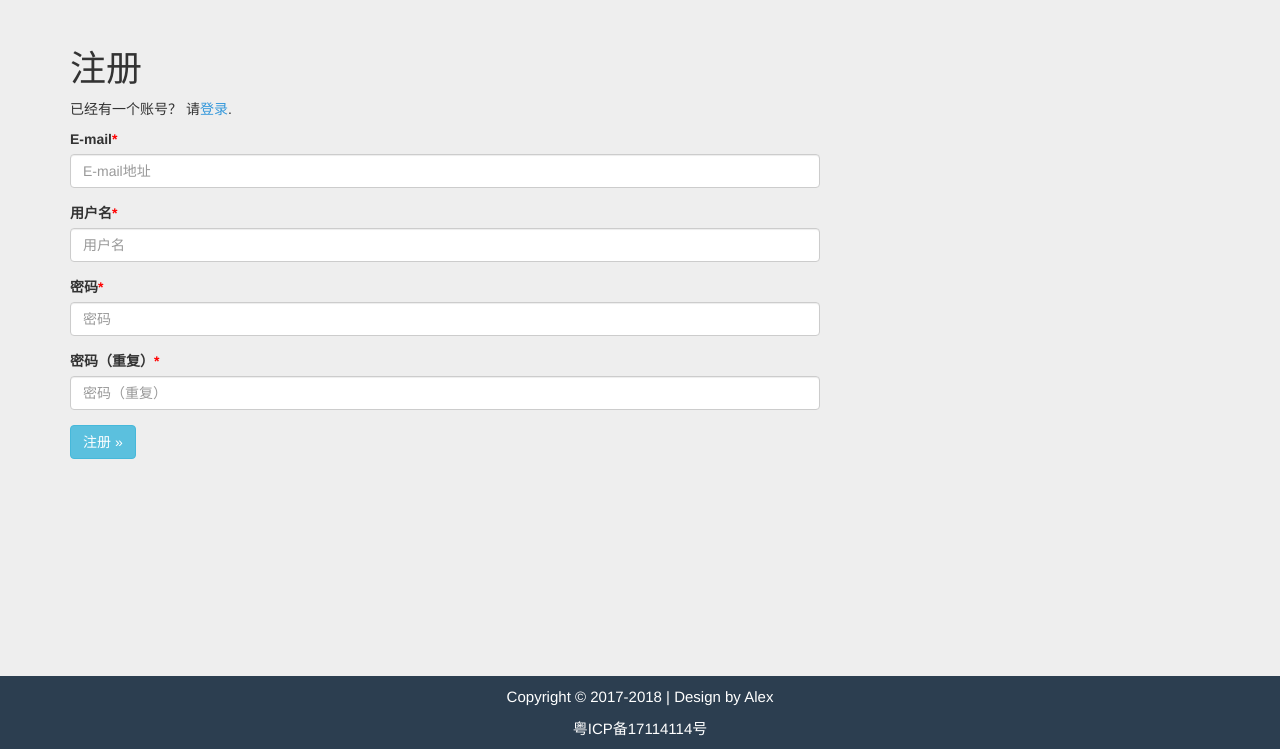
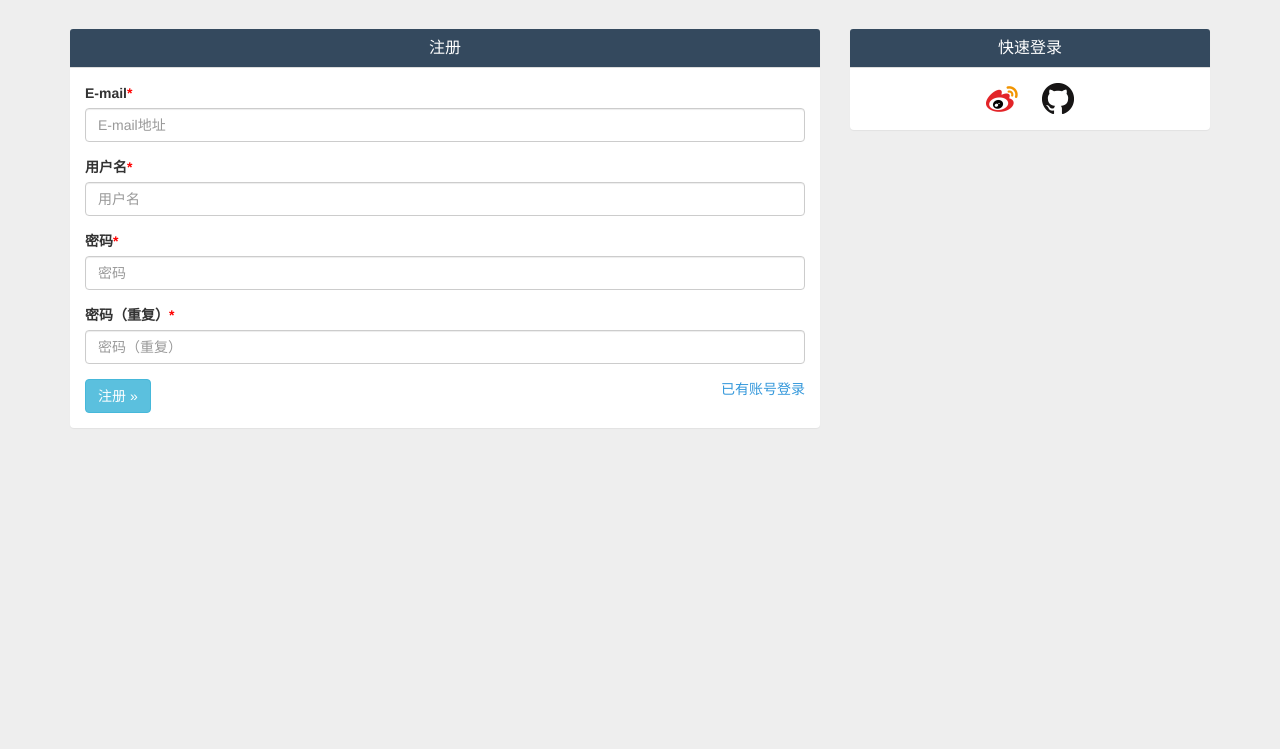
Before and after one commit to maybachv5/django_blog, a Django app: page /accounts/signup/ in a window 1280 px wide. Shown: the part 51-800 px from the top of the page. Run offline with Django 3.2, Linux system fonts and the light colour scheme; some libraries are stand-ins or nearby versions.

Commit message:
更新用户登录界面

```diff
--- a/blog/static/blog/mystyle/css/account-css.css
+++ b/blog/static/blog/mystyle/css/account-css.css
@@ -1,3 +1,4 @@
+/*通用设置+++++++++++++++++++++++++++++++++++++++++++++++++*/
 span.asteriskField {
     color: red;
 }
@@ -7,3 +8,8 @@ a {
 a:hover {
     color: #2ecc71;
 }
+
+/*signup+++++++++++++++++++++++++++++++++++++++++++++++++*/
+.social-login a{
+    padding:0 10px;
+}
--- a/blog/static/blog/mystyle/css/base-css.css
+++ b/blog/static/blog/mystyle/css/base-css.css
@@ -11,6 +11,13 @@ a {
 a:hover {
     color:#1abc9c;
     text-decoration:none;
+}
+.panel {
+    border:none;
+}
+.panel > .panel-heading {
+    color: #fff;
+    background-color: #34495e;
 }
 /*导航栏++++++++++++++++++++++++++++++++++++++++++++++++++*/
 .navbar-fixed-top {
--- a/django_blog/settings.py
+++ b/django_blog/settings.py
@@ -14,6 +14,7 @@ import os
 
 # 替换数据库连接库
 import pymysql
+
 pymysql.install_as_MySQLdb()
 
 # Build paths inside the project like this: os.path.join(BASE_DIR, ...)
@@ -28,7 +29,7 @@ SECRET_KEY = '2020wu)kcm-0(_7z^+!e$i8!d^qo&@^u72ht#m+%p_v#5g^)5a'
 # SECURITY WARNING: don't run with debug turned on in production!
 DEBUG = True
 
-ALLOWED_HOSTS = ['127.0.0.1','.stopfollow.com']
+ALLOWED_HOSTS = ['127.0.0.1', 'localhost', '.stopfollow.com']
 
 # Application definition
 
@@ -82,7 +83,7 @@ LOGIN_REDIRECT_URL = "/"
 EMAIL_HOST = 'smtp.163.com'
 EMAIL_HOST_USER = 'stopfollow@163.com'
 EMAIL_HOST_PASSWORD = 'django666'  # 这个不是邮箱密码，而是授权码
-EMAIL_PORT = 465   # 由于阿里云的25端口打不开，所以必须使用SSL然后改用465端口
+EMAIL_PORT = 465  # 由于阿里云的25端口打不开，所以必须使用SSL然后改用465端口
 # 是否使用了SSL 或者TLS，为了用465端口，要使用这个
 EMAIL_USE_SSL = True
 # 默认发件人，不设置的话django默认使用的webmaster@localhost，所以要设置成自己可用的邮箱
@@ -93,7 +94,6 @@ ACCOUNT_EMAIL_VERIFICATION = 'none'
 ACCOUNT_AUTHENTICATION_METHOD = "username_email"
 # 设置用户注册的时候必须填写邮箱地址
 ACCOUNT_EMAIL_REQUIRED = True
-
 
 # 表单插件的配置
 CRISPY_TEMPLATE_PACK = 'bootstrap3'
--- a/templates/account/base.html
+++ b/templates/account/base.html
@@ -4,23 +4,3 @@
 {% block css-file %}
 <link href="{% static 'blog/mystyle/css/account-css.css' %}" rel="stylesheet">
 {% endblock %}
-
-
-{% block footer %}
-<footer>
-    <nav class="navbar navbar-inverse navbar-fixed-bottom">
-        <div class="container">
-            <div class="row">
-                <div class="col-md-6 col-md-offset-3">
-                    <div class="text-center">
-                        <p>Copyright © 2017-2018 | Design by
-                            <a href="https://github.com/Hopetree" title="博主的Github">Alex</a>
-                        </p>
-                        <p>粤ICP备17114114号</p>
-                    </div>
-                </div>
-            </div>
-        </div>
-    </nav>
-</footer>
-{% endblock %}
--- a/templates/account/signup.html
+++ b/templates/account/signup.html
@@ -1,15 +1,16 @@
 {% extends "account/base.html" %}
-
+{% load static %}
 {% load i18n %}
 {% load crispy_forms_tags %}
 
 {% block head_title %}用户注册{% endblock %}
 
 {% block content %}
-<h1>{% trans "Sign Up" %}</h1>
-
-<p>{% blocktrans %}Already have an account? Then please <a href="{{ login_url }}">sign in</a>.{% endblocktrans %}</p>
-
+<div class="panel panel-default signup">
+    <div class="panel-heading">
+        <h2 class="panel-title text-center">{% trans "Sign Up" %}</h2>
+    </div>
+    <div class="panel-body">
         <form class="signup" id="signup_form" method="post" action="{% url 'account_signup' %}">
             {% csrf_token %}
             {{ form|crispy }}
@@ -17,6 +18,25 @@
             <input type="hidden" name="{{ redirect_field_name }}" value="{{ redirect_field_value }}"/>
             {% endif %}
             <button type="submit" class="btn btn-info">{% trans "Sign Up" %} &raquo;</button>
+            <a class="pull-right" href="{{ login_url }}">已有账号登录</a>
         </form>
+    </div>
+</div>
 
 {% endblock %}
+
+{% block right-content %}
+<div class="panel panel-default social-login">
+    <div class="panel-heading">
+        <h2 class="panel-title text-center">快速登录</h2>
+    </div>
+    <div class="panel-body text-center">
+        <a href="/accounts/weibo/login/?process=login">
+            <img src="{% static 'blog/img/weibo.ico'%}">
+        </a>
+        <a href="/accounts/github/login/?process=login">
+            <img src="{% static 'blog/img/github.ico'%}">
+        </a>
+    </div>
+</div>
+{% endblock %}
```
Also changed, not shown: blog/static/blog/img/github.ico (added), blog/static/blog/img/weibo.ico (added). Lines whose indentation alone changed are shown as unchanged.
